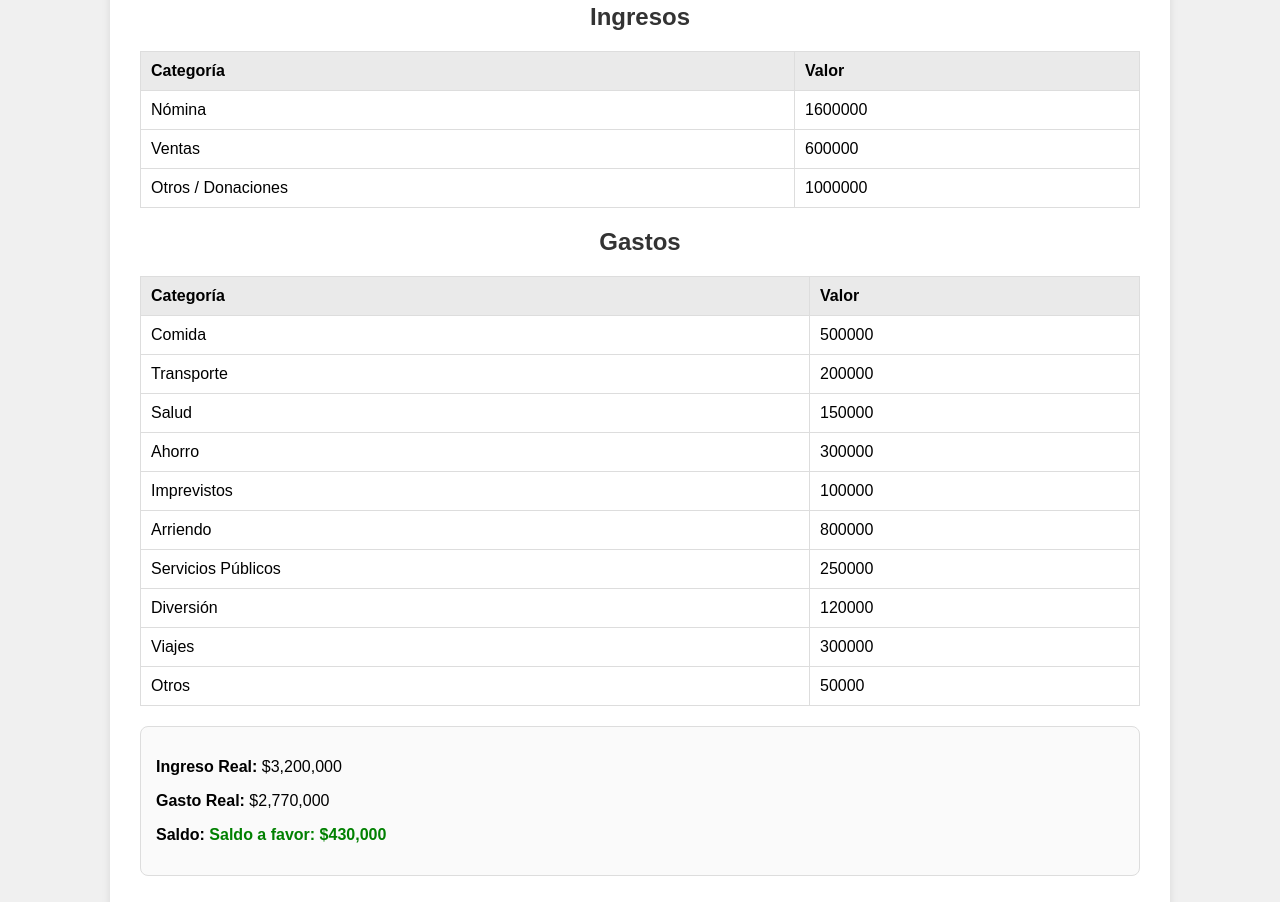
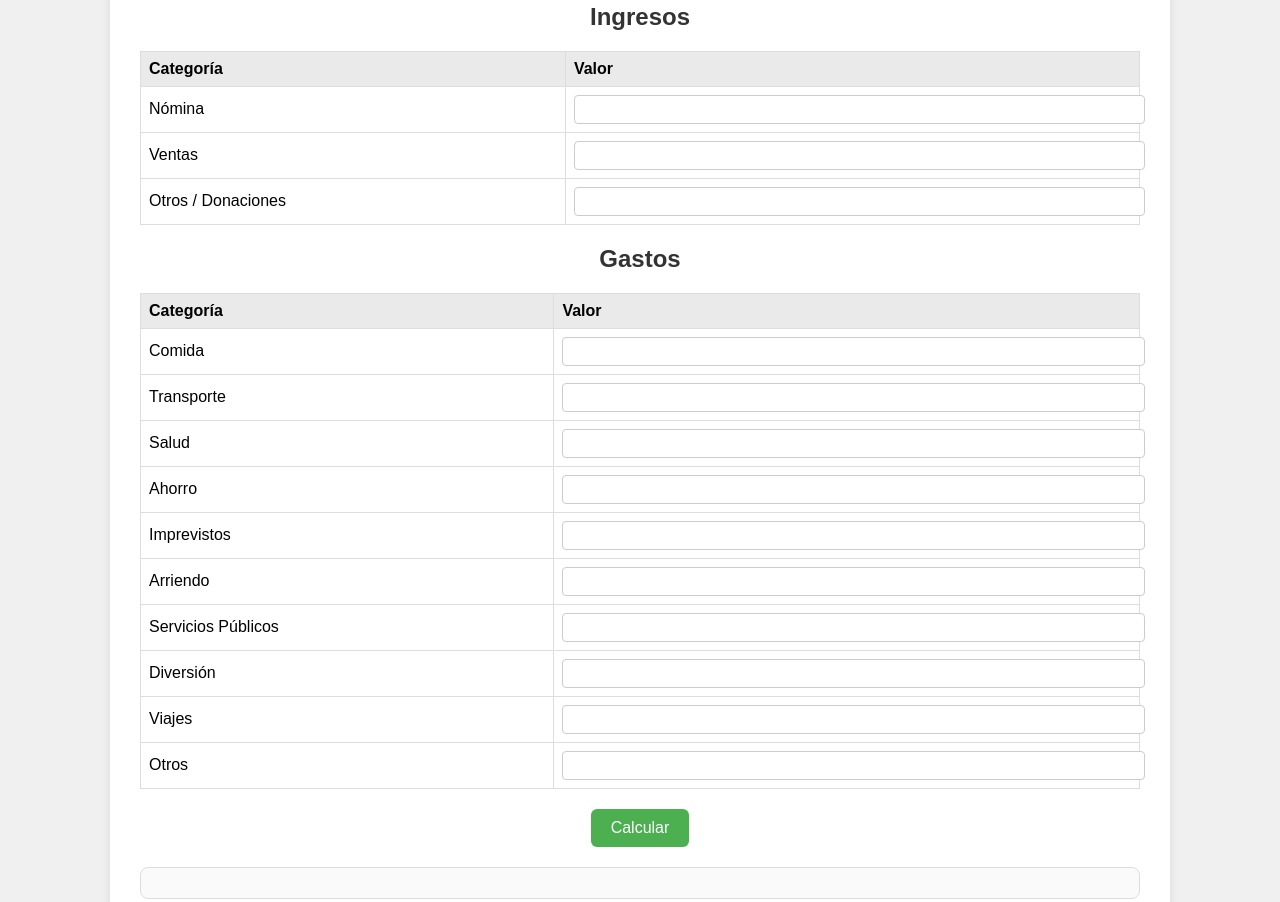
Before and after one commit to ALVEROG/Ingresos-Gastos, a plain HTML site: page Index.html in a window 1280 px wide. Shown: the part 127-1029 px from the top of the page. Drawn offline with nearby package versions, Linux system fonts and the light colour scheme.

Commit message:
Update Index.html

```diff
--- a/Index.html
+++ b/Index.html
@@ -23,9 +23,6 @@
       text-align: center;
       color: #333;
     }
-    .section {
-      margin-top: 20px;
-    }
     table {
       width: 100%;
       border-collapse: collapse;
@@ -33,11 +30,18 @@
     }
     th, td {
       border: 1px solid #ddd;
-      padding: 10px;
+      padding: 8px;
       text-align: left;
     }
     th {
       background-color: #eaeaea;
+    }
+    input {
+      width: 100%;
+      padding: 6px;
+      border: 1px solid #ccc;
+      border-radius: 4px;
+      text-align: right;
     }
     .resumen {
       margin-top: 20px;
@@ -51,6 +55,18 @@
     canvas {
       margin-top: 30px;
     }
+    .btn {
+      display: block;
+      margin: 20px auto;
+      padding: 10px 20px;
+      background: #4CAF50;
+      color: white;
+      border: none;
+      border-radius: 6px;
+      cursor: pointer;
+      font-size: 16px;
+    }
+    .btn:hover { background: #45a049; }
   </style>
 </head>
 <body>
@@ -58,32 +74,30 @@
 <div class="container">
   <h1>Registro de Ingresos y Gastos</h1>
 
-  <div class="section">
   <h2>Ingresos</h2>
   <table>
     <tr><th>Categoría</th><th>Valor</th></tr>
-      <tr><td>Nómina</td><td>1600000</td></tr>
-      <tr><td>Ventas</td><td>600000</td></tr>
-      <tr><td>Otros / Donaciones</td><td>1000000</td></tr>
+    <tr><td>Nómina</td><td><input type="number" id="ing1" value=""></td></tr>
+    <tr><td>Ventas</td><td><input type="number" id="ing2" value=""></td></tr>
+    <tr><td>Otros / Donaciones</td><td><input type="number" id="ing3" value=""></td></tr>
   </table>
-  </div>
 
-  <div class="section">
   <h2>Gastos</h2>
   <table>
     <tr><th>Categoría</th><th>Valor</th></tr>
-      <tr><td>Comida</td><td>500000</td></tr>
-      <tr><td>Transporte</td><td>200000</td></tr>
-      <tr><td>Salud</td><td>150000</td></tr>
-      <tr><td>Ahorro</td><td>300000</td></tr>
-      <tr><td>Imprevistos</td><td>100000</td></tr>
-      <tr><td>Arriendo</td><td>800000</td></tr>
-      <tr><td>Servicios Públicos</td><td>250000</td></tr>
-      <tr><td>Diversión</td><td>120000</td></tr>
-      <tr><td>Viajes</td><td>300000</td></tr>
-      <tr><td>Otros</td><td>50000</td></tr>
+    <tr><td>Comida</td><td><input type="number" id="gas1"></td></tr>
+    <tr><td>Transporte</td><td><input type="number" id="gas2"></td></tr>
+    <tr><td>Salud</td><td><input type="number" id="gas3"></td></tr>
+    <tr><td>Ahorro</td><td><input type="number" id="gas4"></td></tr>
+    <tr><td>Imprevistos</td><td><input type="number" id="gas5"></td></tr>
+    <tr><td>Arriendo</td><td><input type="number" id="gas6"></td></tr>
+    <tr><td>Servicios Públicos</td><td><input type="number" id="gas7"></td></tr>
+    <tr><td>Diversión</td><td><input type="number" id="gas8"></td></tr>
+    <tr><td>Viajes</td><td><input type="number" id="gas9"></td></tr>
+    <tr><td>Otros</td><td><input type="number" id="gas10"></td></tr>
   </table>
-  </div>
+
+  <button class="btn" onclick="calcular()">Calcular</button>
 
   <div class="resumen" id="resumen"></div>
 
@@ -92,9 +106,19 @@
 </div>
 
 <script>
-  // Ingresos y Gastos
-  const ingresos = [1600000, 600000, 1000000];
-  const gastos = [500000, 200000, 150000, 300000, 100000, 800000, 250000, 120000, 300000, 50000];
+  let chartIngresos, chartGastos;
+
+  function calcular() {
+    // Tomar valores
+    const ingresos = [
+      parseFloat(document.getElementById("ing1").value) || 0,
+      parseFloat(document.getElementById("ing2").value) || 0,
+      parseFloat(document.getElementById("ing3").value) || 0
+    ];
+    const gastos = [];
+    for (let i=1; i<=10; i++) {
+      gastos.push(parseFloat(document.getElementById("gas"+i).value) || 0);
+    }
 
     const totalIngresos = ingresos.reduce((a,b) => a+b, 0);
     const totalGastos = gastos.reduce((a,b) => a+b, 0);
@@ -111,8 +135,11 @@
       </p>
     `;
 
-  // Grafico Ingresos
-  new Chart(document.getElementById("graficoIngresos"), {
+    // Actualizar gráficos
+    if (chartIngresos) chartIngresos.destroy();
+    if (chartGastos) chartGastos.destroy();
+
+    chartIngresos = new Chart(document.getElementById("graficoIngresos"), {
       type: "bar",
       data: {
         labels: ["Nómina", "Ventas", "Otros"],
@@ -125,8 +152,7 @@
       options: { responsive: true }
     });
 
-  // Grafico Gastos
-  new Chart(document.getElementById("graficoGastos"), {
+    chartGastos = new Chart(document.getElementById("graficoGastos"), {
       type: "bar",
       data: {
         labels: ["Comida","Transporte","Salud","Ahorro","Imprevistos","Arriendo","Servicios Públicos","Diversión","Viajes","Otros"],
@@ -138,6 +164,7 @@
       },
       options: { responsive: true }
     });
+  }
 </script>
 
 </body>
```
Lines whose indentation alone changed are shown as unchanged.
